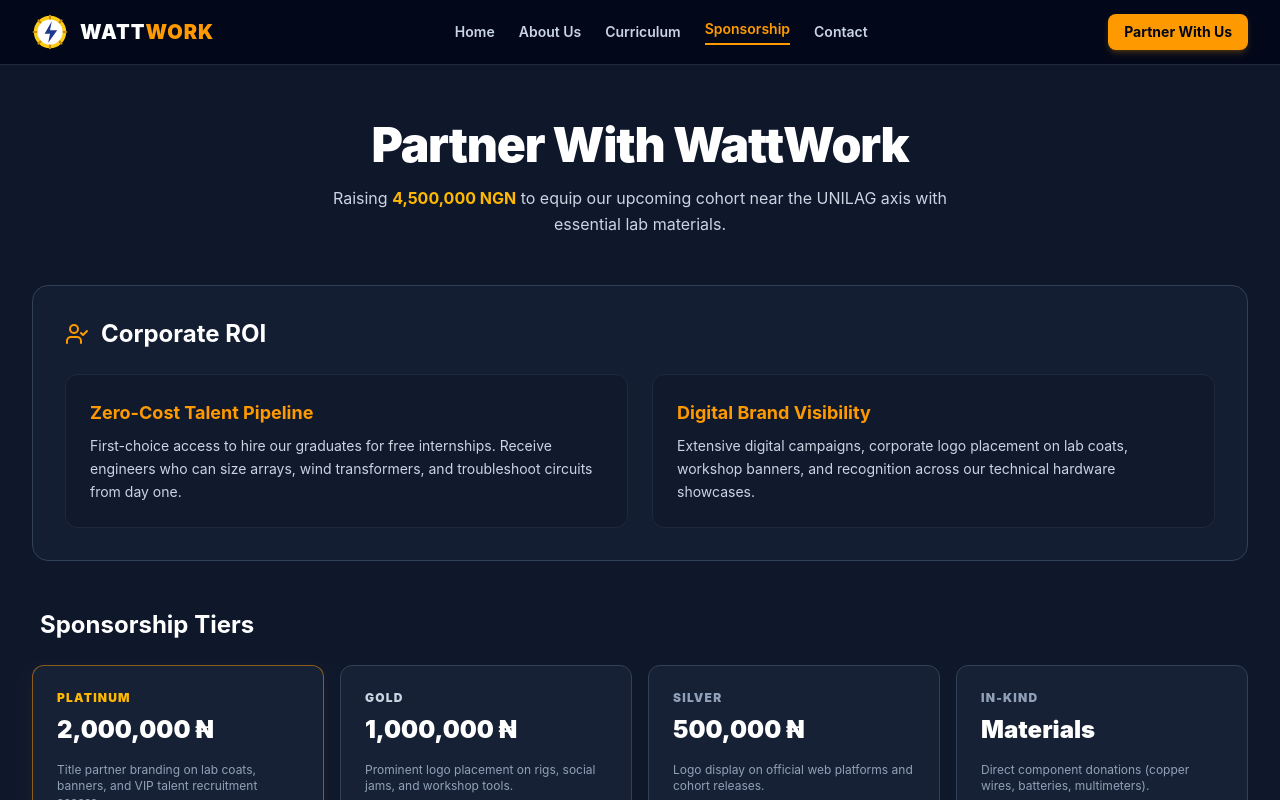
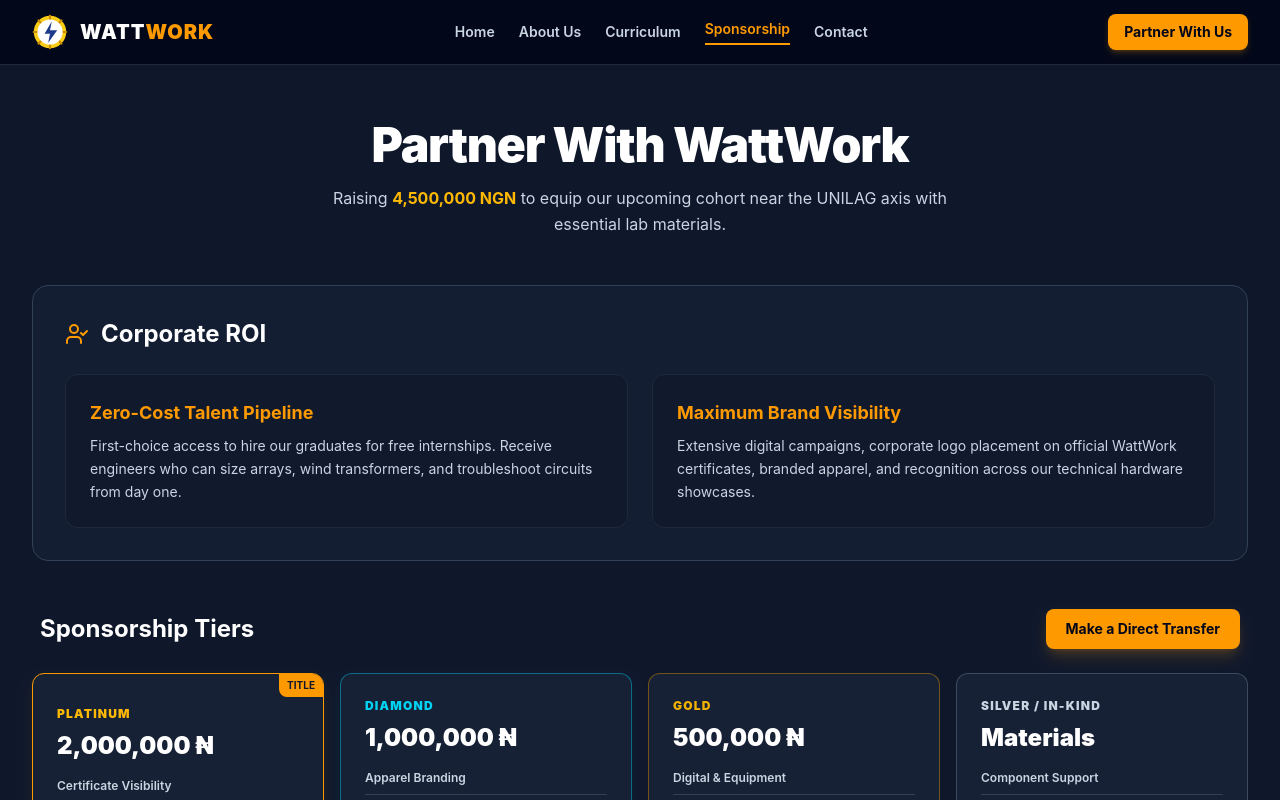
Before and after one commit to Mayorbest/WattWork-Page, a React (Vite) app in the folder wattwork-web/: page / in a window 1280 px wide. Both pictures are taken after a click on the button "Partner With Us". Shown: the top 800 px of the page. Built offline with nearby package versions, Linux system fonts and the light colour scheme.

Commit message:
Updated the ssponsorship tab info

```diff
--- a/wattwork-web/src/App.tsx
+++ b/wattwork-web/src/App.tsx
@@ -372,8 +372,11 @@
    4. SPONSORSHIP VIEW
 ========================================================= */
 const SponsorshipView: React.FC = () => {
+  // State to control the pop-up modal
+  const [isModalOpen, setIsModalOpen] = useState(false);
+
   return (
-    <div className="space-y-12 py-6 animate-in fade-in duration-500">
+    <div className="space-y-12 py-6 animate-in fade-in duration-500 relative">
       <div className="text-center max-w-2xl mx-auto space-y-4">
         <h1 className="text-3xl sm:text-5xl font-black text-white tracking-tight">Partner With WattWork</h1>
         <p className="text-slate-300 text-base leading-relaxed">
@@ -393,39 +396,109 @@
             </p>
           </div>
           <div className="bg-slate-900/60 p-6 rounded-xl border border-slate-800">
-            <h3 className="font-bold text-amber-500 text-lg mb-2">Digital Brand Visibility</h3>
+            <h3 className="font-bold text-amber-500 text-lg mb-2">Maximum Brand Visibility</h3>
             <p className="text-sm text-slate-300 leading-relaxed">
-              Extensive digital campaigns, corporate logo placement on lab coats, workshop banners, and recognition across our technical hardware showcases.
+              Extensive digital campaigns, corporate logo placement on official WattWork certificates, branded apparel, and recognition across our technical hardware showcases.
             </p>
           </div>
         </div>
       </div>
 
       <div className="space-y-6">
-        <h2 className="text-2xl font-bold text-white px-2">Sponsorship Tiers</h2>
+        <div className="flex flex-col sm:flex-row justify-between items-start sm:items-center px-2 gap-4">
+          <h2 className="text-2xl font-bold text-white">Sponsorship Tiers</h2>
+
+          {/* THE NEW BUTTON */}
+          <button
+            onClick={() => setIsModalOpen(true)}
+            className="bg-amber-500 hover:bg-amber-400 text-slate-950 font-bold px-5 py-2.5 rounded-lg text-sm transition shadow-lg shadow-amber-500/20"
+          >
+            Make a Direct Transfer
+          </button>
+        </div>
+
         <div className="grid grid-cols-1 sm:grid-cols-2 lg:grid-cols-4 gap-4">
-          <div className="bg-slate-800/60 border border-amber-500/50 p-6 rounded-xl shadow-lg shadow-amber-500/5 flex flex-col gap-2">
-            <span className="text-xs font-black text-amber-400 uppercase tracking-widest">Platinum</span>
+          {/* Platinum Tier */}
+          <div className="bg-slate-800/60 border border-amber-500 p-6 rounded-xl shadow-lg shadow-amber-500/10 flex flex-col gap-2 relative overflow-hidden">
+            <div className="absolute top-0 right-0 bg-amber-500 text-slate-900 text-[10px] font-bold px-2 py-1 rounded-bl-lg">TITLE</div>
+            <span className="text-xs font-black text-amber-400 uppercase tracking-widest mt-2">Platinum</span>
             <div className="text-2xl font-black text-white">2,000,000 ₦</div>
-            <p className="text-xs text-slate-400 mt-2">Title partner branding on lab coats, banners, and VIP talent recruitment access.</p>
+            <p className="text-xs text-slate-300 mt-2 font-semibold border-b border-slate-700 pb-2">Certificate Visibility</p>
+            <p className="text-[11px] text-slate-400">Corporate logo printed directly on all issued graduation certificates. Ultimate, VIP access to the intern pipeline and a speaking slot at launch.</p>
           </div>
-          <div className="bg-slate-800/60 border border-slate-700 p-6 rounded-xl flex flex-col gap-2">
-            <span className="text-xs font-black text-slate-300 uppercase tracking-widest">Gold</span>
+
+          {/* Diamond Tier */}
+          <div className="bg-slate-800/60 border border-cyan-500/50 p-6 rounded-xl shadow-lg shadow-cyan-500/5 flex flex-col gap-2">
+            <span className="text-xs font-black text-cyan-400 uppercase tracking-widest">Diamond</span>
             <div className="text-2xl font-black text-white">1,000,000 ₦</div>
-            <p className="text-xs text-slate-400 mt-2">Prominent logo placement on rigs, social jams, and workshop tools.</p>
+            <p className="text-xs text-slate-300 mt-2 font-semibold border-b border-slate-700 pb-2">Apparel Branding</p>
+            <p className="text-[11px] text-slate-400">Prominent logo featured on official WattWork branded polos worn by all students and tutors. Priority talent access and workshop banners.</p>
           </div>
-          <div className="bg-slate-800/60 border border-slate-700 p-6 rounded-xl flex flex-col gap-2">
-            <span className="text-xs font-black text-slate-400 uppercase tracking-widest">Silver</span>
+
+          {/* Gold Tier */}
+          <div className="bg-slate-800/60 border border-yellow-600/50 p-6 rounded-xl flex flex-col gap-2">
+            <span className="text-xs font-black text-yellow-500 uppercase tracking-widest">Gold</span>
             <div className="text-2xl font-black text-white">500,000 ₦</div>
-            <p className="text-xs text-slate-400 mt-2">Logo display on official web platforms and cohort releases.</p>
+            <p className="text-xs text-slate-300 mt-2 font-semibold border-b border-slate-700 pb-2">Digital & Equipment</p>
+            <p className="text-[11px] text-slate-400">Steady tags on all WattWork social media handles (LinkedIn, X, IG). Logo stickers on specific solar testing rigs and workstations.</p>
           </div>
-          <div className="bg-slate-800/60 border border-slate-700 p-6 rounded-xl flex flex-col gap-2">
-            <span className="text-xs font-black text-slate-400 uppercase tracking-widest">In-Kind</span>
+
+          {/* Silver / In-Kind Tier */}
+          <div className="bg-slate-800/60 border border-slate-500/50 p-6 rounded-xl flex flex-col gap-2">
+            <span className="text-xs font-black text-slate-300 uppercase tracking-widest">Silver / In-Kind</span>
             <div className="text-2xl font-black text-white">Materials</div>
-            <p className="text-xs text-slate-400 mt-2">Direct component donations (copper wires, batteries, multimeters).</p>
+            <p className="text-xs text-slate-300 mt-2 font-semibold border-b border-slate-700 pb-2">Component Support</p>
+            <p className="text-[11px] text-slate-400">Direct donation of enameled copper wires, batteries, or multimeters. Dedicated social media "Thank You" posts and general intern access.</p>
           </div>
         </div>
       </div>
+
+      {/* THE MODAL POP-UP */}
+      {isModalOpen && (
+        <div className="fixed inset-0 z-50 flex items-center justify-center p-4 bg-slate-950/80 backdrop-blur-sm">
+          <div className="bg-slate-900 border border-slate-700 rounded-2xl w-full max-w-md p-6 sm:p-8 shadow-2xl relative animate-in zoom-in-95 duration-200">
+
+            <button
+              onClick={() => setIsModalOpen(false)}
+              className="absolute top-4 right-4 text-slate-400 hover:text-white bg-slate-800 hover:bg-slate-700 rounded-full p-1.5 transition"
+            >
+              ✕
+            </button>
+
+            <h3 className="text-2xl font-black text-white mb-2">Direct Corporate Transfer</h3>
+            <p className="text-sm text-slate-400 mb-6">Support WattWork's mission instantly via bank transfer.</p>
+
+            <div className="bg-slate-800/50 rounded-xl p-5 space-y-4 border border-slate-700">
+              <div>
+                <span className="block text-xs font-bold text-slate-500 uppercase tracking-wider">Bank Name</span>
+                <span className="block text-lg font-bold text-white">United Banks For Africa (UBA)</span>
+              </div>
+              <div>
+                <span className="block text-xs font-bold text-slate-500 uppercase tracking-wider">Account Name</span>
+                <span className="block text-lg font-bold text-white">Mayowa Boluwatife Ayeni</span>
+              </div>
+              <div>
+                <span className="block text-xs font-bold text-slate-500 uppercase tracking-wider">Account Number</span>
+                <span className="block text-2xl font-black text-amber-500 tracking-widest">2349969161</span>
+              </div>
+            </div>
+
+            <div className="mt-6 bg-amber-500/10 border-l-4 border-amber-500 p-4 rounded-r-lg">
+              <p className="text-xs text-amber-400 font-medium leading-relaxed">
+                <strong className="text-amber-500 uppercase block mb-1">Critical Instruction:</strong>
+                Please include your <span className="text-white font-bold">Official Email Address</span> in the transaction narration/description so we can immediately contact you to process your sponsorship ROI.
+              </p>
+            </div>
+
+            <button
+              onClick={() => setIsModalOpen(false)}
+              className="w-full mt-6 bg-slate-800 hover:bg-slate-700 text-white font-bold py-3 rounded-xl transition"
+            >
+              Close Window
+            </button>
+          </div>
+        </div>
+      )}
     </div>
   );
 };
```
